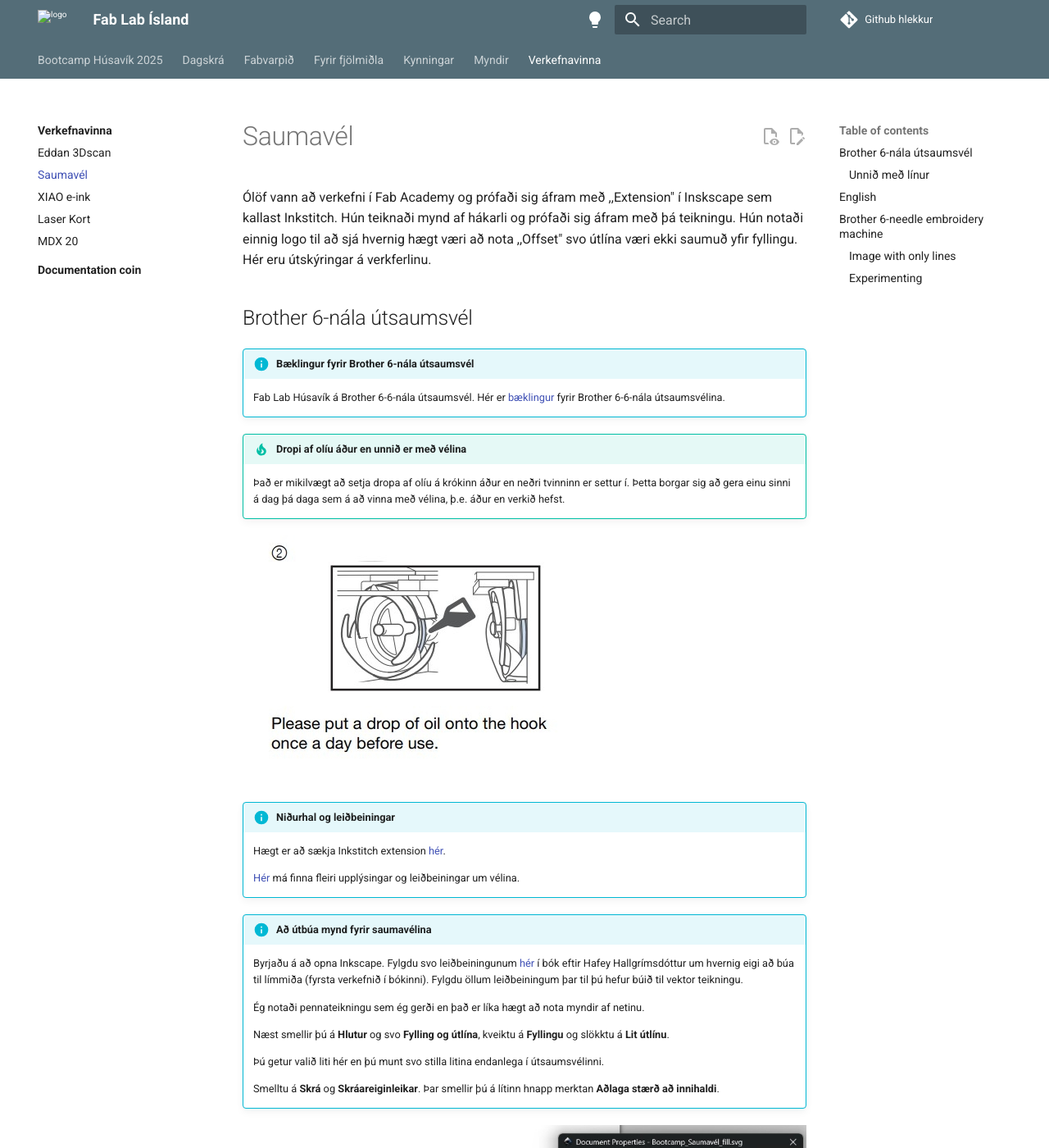
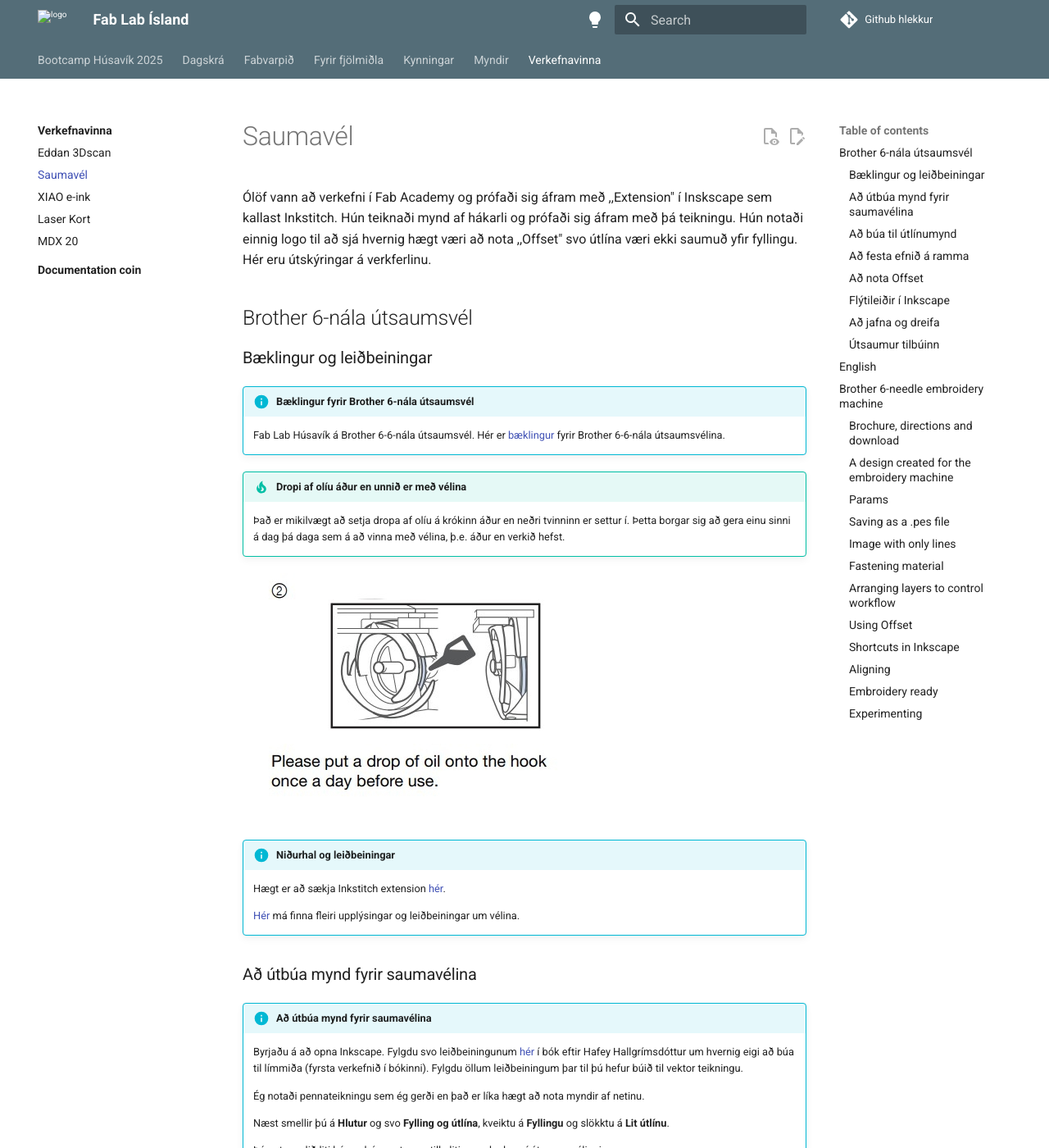
Before and after one commit to Fab-Lab-Island/fli-bootcamp-2025, an MkDocs documentation site: the page built from docs/verkefnavinna/Saumavel.md, in a window 1280 px wide and 1400 px high. Shown: the whole window at 82% size. Built offline with MkDocs 1.6.1 and Material for MkDocs 9.7.7, drawn with Linux system fonts in a browser that asks for light colours; comment, search, counter and statistics services are not loaded; some of the changed text lies outside the part shown.

Commit message:
Headings

```diff
--- a/docs/verkefnavinna/Saumavel.md
+++ b/docs/verkefnavinna/Saumavel.md
@@ -4,6 +4,8 @@
 Ólöf vann að verkefni í Fab Academy og prófaði sig áfram með ,,Extension" í Inskscape sem kallast Inkstitch. Hún teiknaði mynd af hákarli og prófaði sig áfram með þá teikningu. Hún notaði einnig logo til að sjá hvernig hægt væri að nota ,,Offset" svo útlína væri ekki saumuð yfir fyllingu. Hér eru útskýringar á verkferlinu.
 
 ## Brother 6-nála útsaumsvél
+
+### Bæklingur og leiðbeiningar
 
 !!! info "Bæklingur fyrir Brother 6-nála útsaumsvél"
 
@@ -20,6 +22,8 @@
     Hægt er að sækja Inkstitch extension [hér](https://inkstitch.org/docs/install/).
 
     [Hér](https://www.brother-usa.com/products/pr680w?srsltid=AfmBOooVz6D1Qg1xH7Wp5b3vJmmYAfjZst4mKufn2EUSffsu4XYdvi7v) má finna fleiri upplýsingar og leiðbeiningar um vélina.
+
+### Að útbúa mynd fyrir saumavélina
 
 !!! info "Að útbúa mynd fyrir saumavélina"
 
@@ -63,7 +67,7 @@
 ![ ](saumavel/Bootcamp_s_PesFileFill.jpg)
 
 
-### Unnið með línur
+### Að búa til útlínumynd
 
 !!! info "Að búa til útlínumynd fyrir útsaumsvélina"
 
@@ -90,6 +94,8 @@
 
 ![ ](saumavel/Bootcamp_saumavél_LineConverted.jpg)
 
+### Að festa efnið á ramma
+
 !!! info "Að festa efnið"
 
     Margnota taupoki var notaður í þetta verkefni. Efnið var fest í sérstakan útsaumsramma. Innri hluti útsaumsrammans var lagður innan í taupokann. Svo var bútur af stuðningsefni lagður ofan á rammann, semsagt einnig inni í pokanum. Það er mikilvægt að búturinn af stuðningsefninu sé nógu stór til að geta fallið á milli innri rammans og ytri rammans. Eftir að búið er að stilla af staðsetninguna á innri rammanum+stuðningsefninu er ytri ramminn lagður ofan á efnið og honum þrýst niður þannig að hann falli utan um innri rammann sem er hinum megin við efnið. Svo er skrúfan hert til að halda efninu á sínum stað. Þess er gætt að efnið sé nógu vel strekkt til að hægt sé að banka létt á efnið eins og trommu.
@@ -102,6 +108,8 @@
 !!! tip "Röðun á lögum ræður röðun á útsaumi"
 
     Þegar unnið er með fleiri en einn litaflöt og línur í Inkscape verða til nokkur lög (e. layers) í Inkscape. Það er hægt að stýra því á hvaða litafleti vélin byrjar. Vélin byrjar ávallt á því lagi sem er neðst á listanum í Inkscape og fylgir svo lögunum uppávið. Þetta þýðir að þú getur breytt röðun laganna ef það skiptir máli í hvaða röð saumað er. Dragðu bara lögin til þar til röðunin er eins og óskað er eftir.
+
+### Að nota Offset
 
 !!! info "Að nota Offset"
 
@@ -119,9 +127,13 @@
 
 ![ ](saumavel/W17_DynamicOffset700x400.jpg)
 
+### Flýtileiðir í Inkscape
+
 !!! tip "Flýtileiðir í Inkscape"
 
      [Hér](https://inkscape.org/doc/keys091.html) er að finna lista yfir allar flýtileiðir í Inkscape.
+
+### Að jafna og dreifa
 
 !!! info "Að jafna og dreifa"
 
@@ -135,6 +147,8 @@
 
 ![ ](saumavel/W17_Aligned.jpg)
 
+### Útsaumur tilbúinn
+
 !!! info "Útsaumur tilbúinn"
 
      Svona leit verkefnið út eftir að vélin saumaði það út. Athugið að það er hægt að nota misþykkar útlínur í svona verkefnum, allt eftir smekk hvers og eins.
@@ -147,6 +161,8 @@
 Ólöf experimented with her fabacademy project with the embdoidery machine and learned about inkstitch. She prepared a Logo which was stitched 3 times with 3 different settings regarding outline, pattern fill and colour swatches. Here are directions on how to prepare a file for embroidering.
 
 ## Brother 6-needle embroidery machine
+
+### Brochure, directions and download
 
 !!! info "Brochure for Brother 6-needle embroidery machine"
 
@@ -163,6 +179,8 @@
     The Inkstitch extension can be downloaded from [here](https://inkstitch.org/docs/install/).
 
     [Here](https://www.brother-usa.com/products/pr680w?srsltid=AfmBOooVz6D1Qg1xH7Wp5b3vJmmYAfjZst4mKufn2EUSffsu4XYdvi7v) you can find instructions on how to use the machine.
+
+### A design created for the embroidery machine
 
 !!! info "Creating a image for the embroidery machine"
 
@@ -185,6 +203,7 @@
 
 ![ ](saumavel/Bootcamp_saumavél_AfterResizingToContent.jpg)
 
+### Params
 
 !!! info "Looking into params"
 
@@ -198,6 +217,7 @@
 
 ![ ](saumavel/Bootcamp_s_ParamsSettings.jpg)
 
+### Saving as a .pes file
 
 !!! info "A .pes file generates the sewing path"
 
@@ -233,6 +253,8 @@
 
 ![ ](saumavel/Bootcamp_saumavél_LineConverted.jpg)
 
+### Fastening material
+
 !!! info "Fastening the material"
 
     In this project a reusable bag was used. The material was fastened in an embroidery frame. The inner frame frame was placed inside the reusable bag and on top of it, also inside the bag, a  stabilizing backing was placed. It is important to make sure that the stabilizing backing is a bit bigger than the frame so that it can fit between the inner frame and the outer frame. After adjusting the placement of the inner frame + the stabilizing backing, the outer frame is placed on top of the reusable bag and pressed down until the frames fit together. Then the screw is tightened to keep the material in place.
@@ -241,10 +263,13 @@
 
 ![ ](saumavel/Week17_Frame1000x750.jpg)
 
+### Arranging layers to control workflow
 
 !!! tip "Arranging the layers"
 
     You can control which layer is stitched first and which layers follow. The machine always begins with the layer at the bottom on the list of layers in Inkscape and then follows the layers upwards. This means that you can arrange the layers if the order of the layers matters. Just drag the layers to arrange them to your preferred setup.
+
+### Using Offset
 
 !!! info "Offsetting"
 
@@ -262,9 +287,13 @@
 
 ![ ](saumavel/W17_DynamicOffset700x400.jpg)
 
+### Shortcuts in Inkscape
+
 !!! tip "Shortcuts in Inkscape"
 
      [Here](https://inkscape.org/doc/keys091.html) you can find a list of all shortcuts in Inkscape.
+
+### Aligning
 
 !!! info "Aligning fill and outline"
 
@@ -278,12 +307,13 @@
 
 ![ ](saumavel/W17_Aligned.jpg)
 
+### Embroidery ready
+
 !!! info "Embroidery ready"
 
      This is what the fill and outline looks like after embroidering. The thickness of the line in a design like this can be adjusted.
 
 ![ ](saumavel/Week17_FillAndOutlineReady800x584.jpg)
-
 
 
 ### Experimenting
```
